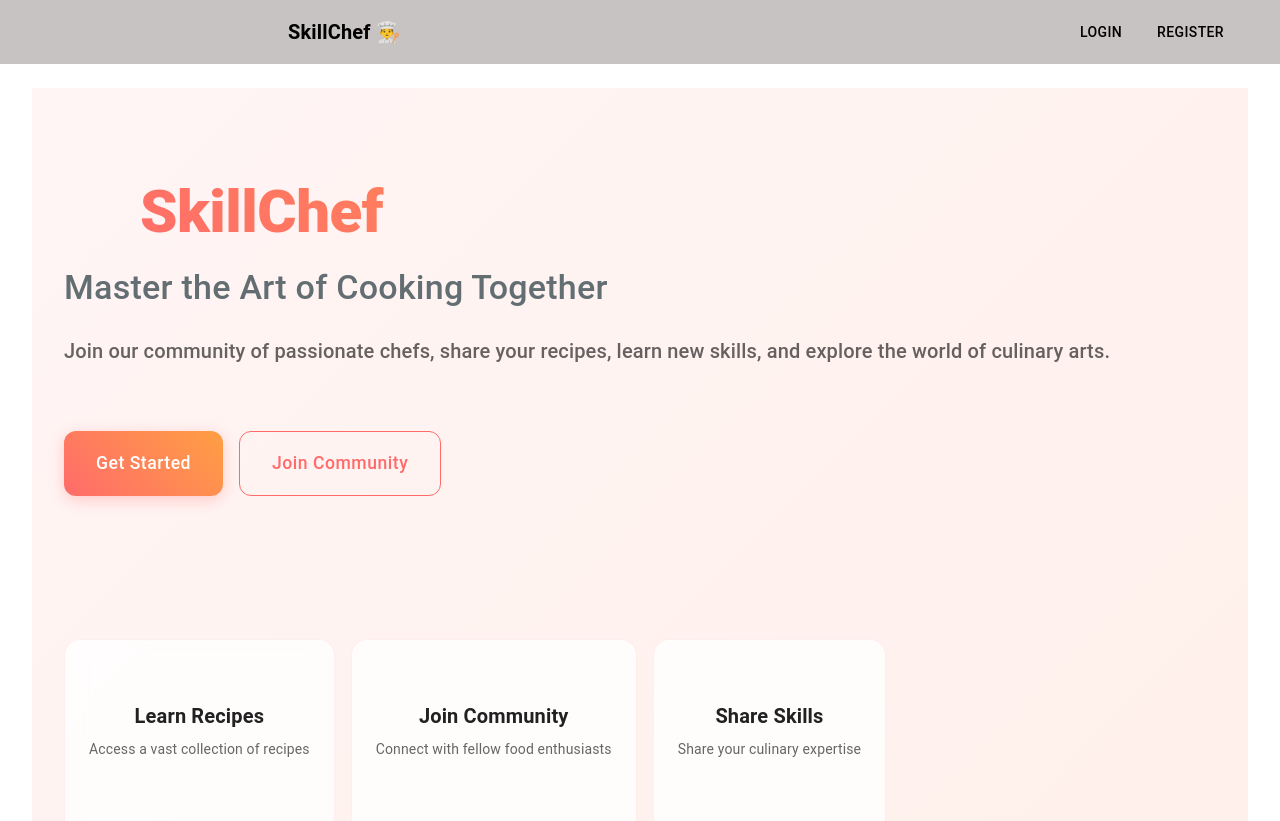
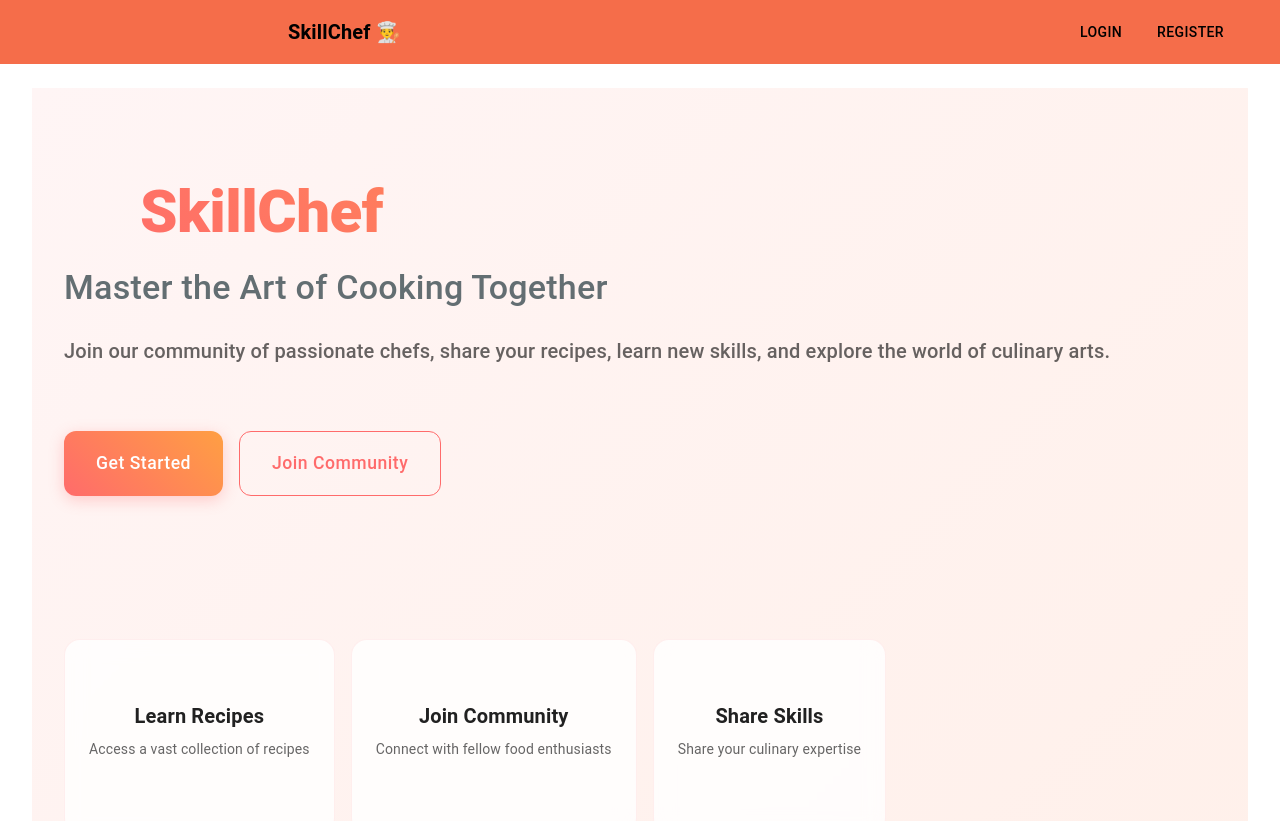
Before and after one commit to oshanwijekoon/PAF-PROJECT, a React (Create React App) app in the folder skillchef-frontend/: page / in a window 1280 px wide. Shown: the top 821 px of the page. Built offline with nearby package versions, Linux system fonts and the light colour scheme; some icons are missing.

Commit message:
Update Navbar background color to a brighter shade

```diff
--- a/skillchef-frontend/src/components/Oshan/Navbar.js
+++ b/skillchef-frontend/src/components/Oshan/Navbar.js
@@ -31,7 +31,7 @@ function Navbar() {
     <AppBar
       variant="permanent"
       sx={{
-        bgcolor: "rgb(199, 195, 194)", // Bright orange
+        bgcolor: "rgb(245, 109, 74)", // Bright orange
         color: "#000",
         px: 0,
       }}
```
